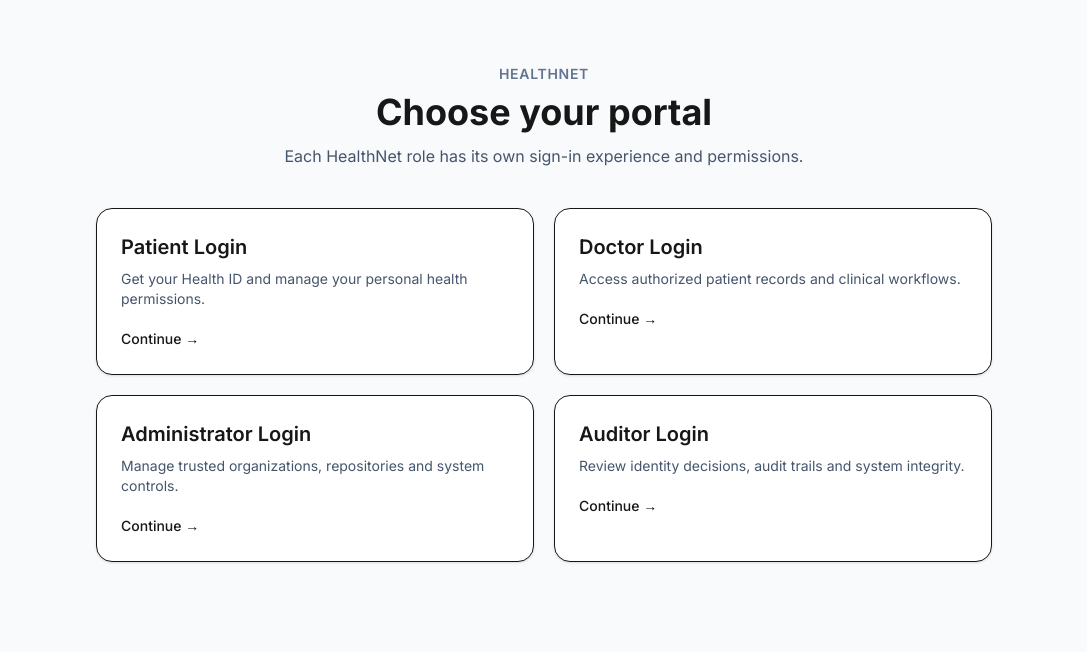
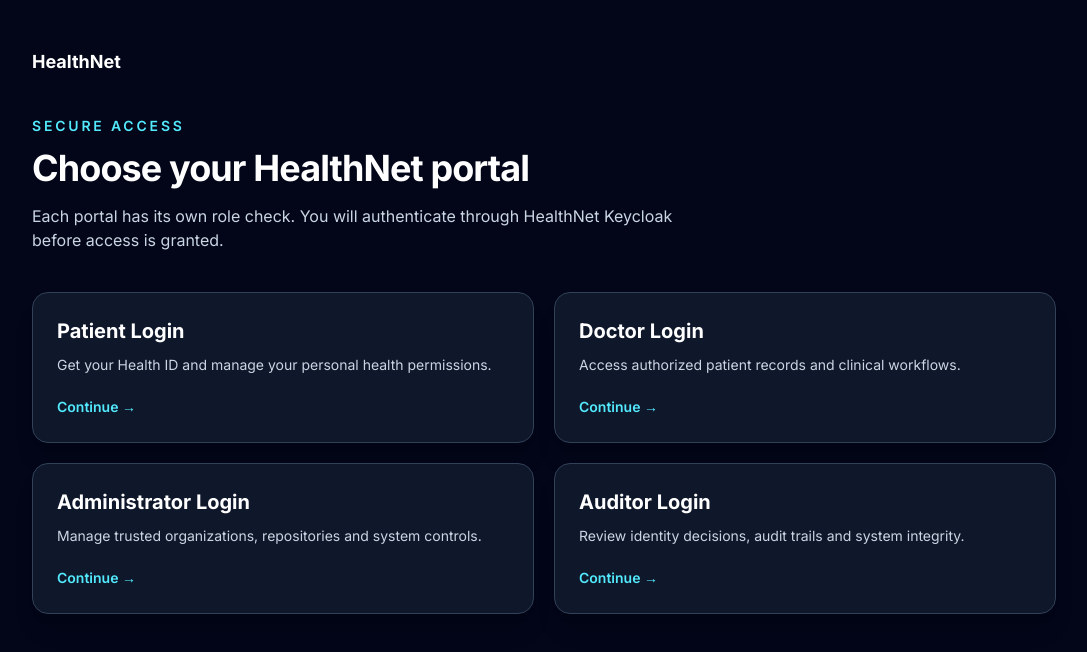
Before and after one commit to NitishkBiswal/Healthnet, a Next.js app in the folder frontend/: page /login in a window 1280 px wide. Shown: the top 652 px of the page, without its empty margins (96-1183 px from the left). Built offline with nearby package versions, Linux system fonts and the light colour scheme; no server answers.

Commit message:
Improve authentication UX and callback reliability

```diff
--- a/frontend/src/app/login/page.tsx
+++ b/frontend/src/app/login/page.tsx
@@ -1,7 +1,50 @@
 "use client";
+
 import Link from "next/link";
+
 import { ROLE_CONFIG, type UserRole } from "@/lib/auth";
+
 const roles: UserRole[] = ["patient", "provider", "admin", "auditor"];
-export default function LoginSelectionPage() {
-  return <main className="min-h-screen bg-slate-50 px-6 py-16"><div className="mx-auto max-w-4xl"><div className="text-center"><p className="text-sm font-semibold uppercase tracking-wider text-slate-500">HealthNet</p><h1 className="mt-2 text-4xl font-bold">Choose your portal</h1><p className="mx-auto mt-3 max-w-2xl text-slate-600">Each HealthNet role has its own sign-in experience and permissions.</p></div><div className="mt-10 grid gap-5 md:grid-cols-2">{roles.map((role) => <Link key={role} href={"/login/" + role} className="rounded-2xl border bg-white p-6 shadow-sm transition hover:-translate-y-0.5 hover:shadow-md"><h2 className="text-xl font-semibold">{ROLE_CONFIG[role].label} Login</h2><p className="mt-2 text-sm text-slate-600">{ROLE_CONFIG[role].description}</p><span className="mt-5 inline-block text-sm font-medium">Continue →</span></Link>)}</div></div></main>;
+
+export default function LoginPage() {
+  return (
+    <main className="min-h-screen bg-slate-950 px-6 py-12 text-white">
+      <div className="mx-auto max-w-5xl">
+        <Link href="/" className="text-lg font-bold text-white">
+          HealthNet
+        </Link>
+        <div className="mt-10 max-w-2xl">
+          <p className="text-sm font-semibold uppercase tracking-[0.2em] text-cyan-300">
+            Secure access
+          </p>
+          <h1 className="mt-3 text-4xl font-bold tracking-tight">
+            Choose your HealthNet portal
+          </h1>
+          <p className="mt-4 text-slate-300">
+            Each portal has its own role check. You will authenticate through
+            HealthNet Keycloak before access is granted.
+          </p>
+        </div>
+        <div className="mt-10 grid gap-5 md:grid-cols-2">
+          {roles.map((role) => (
+            <Link
+              key={role}
+              href={"/login/" + role}
+              className="rounded-2xl border border-slate-700 bg-slate-900 p-6 shadow-xl transition hover:-translate-y-0.5 hover:border-cyan-400 hover:bg-slate-800"
+            >
+              <h2 className="text-xl font-bold text-white">
+                {ROLE_CONFIG[role].label} Login
+              </h2>
+              <p className="mt-2 text-sm leading-6 text-slate-300">
+                {ROLE_CONFIG[role].description}
+              </p>
+              <span className="mt-5 inline-block text-sm font-semibold text-cyan-300">
+                Continue →
+              </span>
+            </Link>
+          ))}
+        </div>
+      </div>
+    </main>
+  );
 }
```
